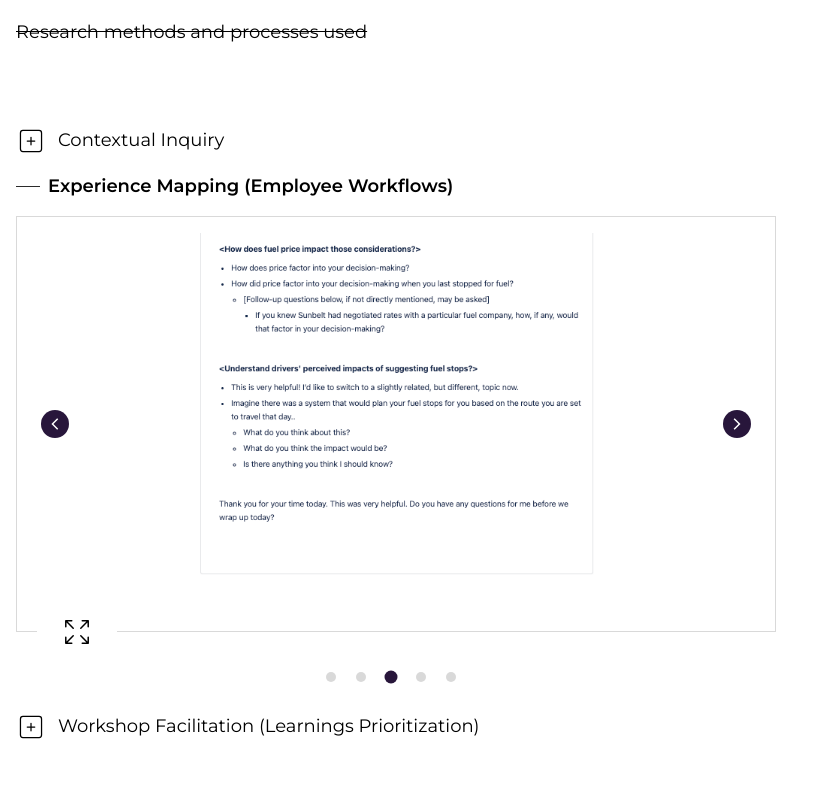
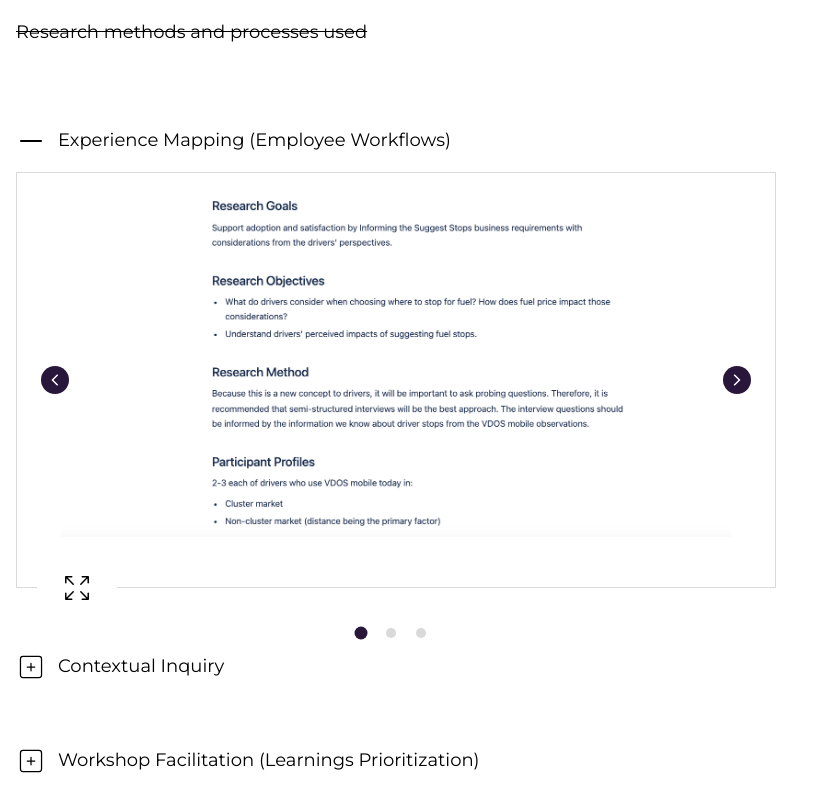
Before and after one commit to hasibulhasananik40420/client-portfolio, a React (Vite) app: page /details-4 in a window 1280 px wide. Shown: the part 1130-1920 px from the top of the page, without its empty margins (0-823 px from the left). Built offline with nearby package versions, Linux system fonts and the light colour scheme.

Commit message:
slider done

```diff
--- a/src/Components/FaqSlider/FaqSlider.jsx
+++ b/src/Components/FaqSlider/FaqSlider.jsx
@@ -1,10 +1,36 @@
 import { CiSquarePlus } from "react-icons/ci";
+import { AiOutlineMinus } from "react-icons/ai";
 
 import DiscoveryResearchImage1 from "../../assets/Suggested-fuel-Stops/Owned Research/2.Discovery Research/01.png";
 import DiscoveryResearchImage2 from "../../assets/Suggested-fuel-Stops/Owned Research/2.Discovery Research/02.png";
 import DiscoveryResearchImage3 from "../../assets/Suggested-fuel-Stops/Owned Research/2.Discovery Research/03.png";
-import DiscoveryResearchImage4 from "../../assets/Suggested-fuel-Stops/Owned Research/2.Discovery Research/04.png";
-import DiscoveryResearchImage5 from "../../assets/Suggested-fuel-Stops/Owned Research/2.Discovery Research/05.png";
+
+
+import JourneyMapImage1 from "../../assets/driving-app/Supported Research/1.Journey Map/image (1).png";
+import JourneyMapImage2 from "../../assets/driving-app/Supported Research/1.Journey Map/image (2).png";
+import JourneyMapImage3 from "../../assets/driving-app/Supported Research/1.Journey Map/image.png";
+
+
+import ContextualInquiryImage1 from "../../assets/driving-app/Owned Research/2.Contextual Inquiry/image (1).png";
+import ContextualInquiryImage2 from "../../assets/driving-app/Owned Research/2.Contextual Inquiry/image (2).png";
+import ContextualInquiryImage3 from "../../assets/driving-app/Owned Research/2.Contextual Inquiry/image (3).png";
+import ContextualInquiryImage4 from "../../assets/driving-app/Owned Research/2.Contextual Inquiry/image.png";
+import ContextualInquiryImage5 from "../../assets/driving-app/Owned Research/2.Contextual Inquiry/image(5).png";
+
+import PrioritizationWorkshopImage1 from "../../assets/driving-app/Owned Research/3.Prioritization Workshop/image (1).png";
+import PrioritizationWorkshopImage2 from "../../assets/driving-app/Owned Research/3.Prioritization Workshop/image.png";
+
+import CurrentStateFutureStateNarrativesImage1 from "../../assets/driving-app/Supported Research/3.Future State Narrative/01.png";
+
+import PersonasImage1 from "../../assets/driving-app/Supported Research/4.Personas/image.png";
+import placeholder from '../../assets/Placeholder.png'
+
+
+import UMUXLiteBenchmarkingPreReleaseImage1 from "../../assets/driving-app/Supported Research/5.UMUX-Lite Benchmarking (Pre-Release)/01.png";
+import UMUXLiteBenchmarkingPreReleaseImage2 from "../../assets/driving-app/Supported Research/5.UMUX-Lite Benchmarking (Pre-Release)/02.png";
+import UMUXLiteBenchmarkingPreReleaseImage3 from "../../assets/driving-app/Supported Research/5.UMUX-Lite Benchmarking (Pre-Release)/03.png";
+
+
 import CustomSliderVTwo from "../Slider/CustomSliderVTwo";
 import { useState } from "react";
 
@@ -13,66 +39,80 @@ const FaqSlider = () => {
 
 
 
-    const DiscoveryResearchData = [
+      const faqData = [
+
         {
           id: 1,
-          image: DiscoveryResearchImage1,
-          text: "Caption Text Lorem ipsum dolor sit amet consectetur",
+          text: 'Experience Mapping (Employee Workflows)',
+          images: [
+            { id: 1, image: DiscoveryResearchImage1, text: "Caption Text 1" },
+            { id: 2, image: DiscoveryResearchImage2, text: "Caption Text 2" },
+            { id: 3, image: DiscoveryResearchImage3, text: "Caption Text 3" },
+            // ... add more images as needed
+          ],
         },
         {
           id: 2,
-          image: DiscoveryResearchImage2,
-          text: "Caption 2 Text Lorem ipsum dolor sit amet consectetur",
+          text: 'Contextual Inquiry',
+          images: [
+            { id: 1, image: ContextualInquiryImage1, text: "Caption Text 1" },
+            { id: 2, image: ContextualInquiryImage2, text: "Caption Text 2" },
+            { id: 3, image: ContextualInquiryImage3, text: "Caption Text 3" },
+            { id: 3, image: ContextualInquiryImage4, text: "Caption Text 3" },
+            { id: 3, image: ContextualInquiryImage5, text: "Caption Text 3" },
+          ],
         },
         {
           id: 3,
-          image: DiscoveryResearchImage3,
-          text: "Caption 3 Text Lorem ipsum dolor sit amet consectetur",
+          text: 'Workshop Facilitation (Learnings Prioritization)',
+          images: [
+            { id: 1, image: PrioritizationWorkshopImage1, text: "Caption Text 1" },
+            { id: 2, image: PrioritizationWorkshopImage2, text: "Caption Text 2" },
+
+          ],
         },
         {
           id: 4,
-          image: DiscoveryResearchImage4,
-          text: "Caption 4 Text Lorem ipsum dolor sit amet consectetur",
+          text: 'Current Day Narratives',
+          images: [
+            { id: 1, image: CurrentStateFutureStateNarrativesImage1, text: "Caption Text 1" },
+            { id: 2, image: placeholder, text: "Caption Text 2" },
+            // ... add more images as needed
+          ],
         },
         {
           id: 5,
-          image: DiscoveryResearchImage5,
-          text: "Caption 5 Text Lorem ipsum dolor sit amet consectetur",
-        },
-
-      ];
-
-      const faqData = [
-        {
-          id: 1,
-          text: 'Contextual Inquiry',
-        },
-        {
-          id: 2,
-          text: 'Workshop Facilitation (Learnings Prioritization)',
-        },
-        {
-          id: 3,
-          text: 'Current Day Narratives',
-        },
-        {
-          id: 4,
           text: 'Journey Maps',
-        },
-        {
-          id: 5,
-          text: 'Personas',
+          images: [
+            { id: 1, image: JourneyMapImage1, text: "Caption Text 1" },
+            { id: 2, image: JourneyMapImage2, text: "Caption Text 2" },
+            { id: 3, image: JourneyMapImage3, text: "Caption Text 3" },
+          ],
         },
         {
           id: 6,
+          text: 'Personas',
+          images: [
+            { id: 1, image: PersonasImage1, text: "Caption Text 1" },
+            { id: 2, image: placeholder, text: "Caption Text 2" },
+            // ... add more images as needed
+          ],
+        },
+        {
+          id: 7,
           text: 'Benchmarking (Existing State)',
+          images: [
+            { id: 1, image: UMUXLiteBenchmarkingPreReleaseImage1, text: "Caption Text 1" },
+            { id: 2, image: UMUXLiteBenchmarkingPreReleaseImage2, text: "Caption Text 2" },
+            { id: 3, image: UMUXLiteBenchmarkingPreReleaseImage3, text: "Caption Text 3" },
+            // ... add more images as needed
+          ],
         },
       ];
 
 
       const initialSectionsState = Array(faqData.length).fill(false);
   initialSectionsState[0] = true; // Initial state: 1st FAQ is open, others are closed
-
   const [openSections, setOpenSections] = useState(initialSectionsState);
 
   const toggleSection = (index) => {
@@ -80,58 +120,21 @@ const FaqSlider = () => {
     newOpenSections[index] = true;
     setOpenSections(newOpenSections);
   };
-  return (
-    // <div className="mt-[70px]">
-
-    //          <div>
-    //           <CustomSliderVTwo images={DiscoveryResearchData} />
-    //          </div>
-
-    //           <div className="flex gap-3 mt-20">
-    //           <CiSquarePlus  className="text-[30px] cursor-pointer"/>
-
-    //              <h3 className="text-black text-[18px] font-Montserrat leading-7 font-normal">Contextual Inquiry</h3>
-    //           </div>
-
-    //            <div className="flex gap-3 mt-4">
-    //           <CiSquarePlus  className="text-[30px] cursor-pointer"/>
-    //              <h3 className="text-black text-[18px] font-Montserrat leading-7 font-normal">Workshop Facilational (Learnings Prioritization)</h3>
-    //           </div>
-
-    //            <div className="flex gap-3 mt-4">
-    //           <CiSquarePlus  className="text-[30px] cursor-pointer"/>
-    //              <h3 className="text-black text-[18px] font-Montserrat leading-7 font-normal">Current Day Narratives</h3>
-    //           </div>
-
-    //            <div className="flex gap-3 mt-4">
-    //           <CiSquarePlus  className="text-[30px] cursor-pointer"/>
-    //              <h3 className="text-black text-[18px] font-Montserrat leading-7 font-normal">Journey Maps</h3>
-    //           </div>
-
-    //            <div className="flex gap-3 mt-4">
-    //           <CiSquarePlus  className="text-[30px] cursor-pointer"/>
-    //              <h3 className="text-black text-[18px] font-Montserrat leading-7 font-normal">Personas</h3>
-    //           </div>
-
-    //            <div className="flex gap-3 mt-4">
-    //           <CiSquarePlus  className="text-[30px] cursor-pointer"/>
-    //              <h3 className="text-black text-[18px] font-Montserrat leading-7 font-normal">Benchmarking (Existing State)</h3>
-    //           </div>
 
 
 
-    //        </div>
 
+  return (
 
     <div className="">
       {faqData.map((section, index) => (
         <div key={section.id}>
-        <div className="flex gap-3 mt-20" onClick={() => toggleSection(index)}>
-          <CiSquarePlus
-            className={`text-[30px] cursor-pointer ${
-              openSections[index] ? 'open' : ''
-            }`}
-          />
+          <div className="flex gap-3 mt-16" onClick={() => toggleSection(index)}>
+            {openSections[index] ? (
+              <AiOutlineMinus className="text-[30px] cursor-pointer" />
+            ) : (
+              <CiSquarePlus className="text-[30px] cursor-pointer" />
+            )}
             <h3 className="text-black text-[18px] font-Montserrat leading-7 font-normal">
               {section.text}
             </h3>
@@ -139,9 +142,8 @@ const FaqSlider = () => {
 
           {openSections[index] && (
             <div className="mt-4">
-            <CustomSliderVTwo
-              images={DiscoveryResearchData}
-            />
+              {/* Pass the image paths to CustomSliderVTwo */}
+              <CustomSliderVTwo images={section.images} />
             </div>
           )}
         </div>
--- a/src/Components/Slider/CustomSliderVTwo.jsx
+++ b/src/Components/Slider/CustomSliderVTwo.jsx
@@ -12,7 +12,7 @@ import { BsArrowsFullscreen } from "react-icons/bs";
 
 
 
-const CustomSliderVTwo = ({ images,initialActiveIndex = 2 }) => {
+const CustomSliderVTwo = ({ images,initialActiveIndex = 0 }) => {
 
     const sliderRef = useRef(null);
 
@@ -68,10 +68,7 @@ const CustomSliderVTwo = ({ images,initialActiveIndex = 2 }) => {
 
   return (
     <div>
-        <span className="flex items-center gap-2">
-        <p className="w-[24px] h-[1px] bg-[#2B2B2B]"></p>
-         <h4 className="text-black text-[18px] font-Montserrat font-semibold leading-7">Experience Mapping (Employee Workflows)</h4>
-        </span>
+
       <div className="relative lg:w-[760px] w-full h-[416px] border-[1px] border-[#D9D9D9] mt-14 md:mt-14 lg:mt-4">
 
       <Slider ref={sliderRef} {...settings}>
--- a/src/Pages/DetailsFour/DetailsFour.jsx
+++ b/src/Pages/DetailsFour/DetailsFour.jsx
@@ -36,7 +36,7 @@ const DetailsFour = () => {
               <p className="text-black text-[18px] mt-[32px] font-Montserrat font-normal leading-7">My research's impact included helping raise the prioritization of future a roadmap item and identifying training needs. I also held a weekly interlock meeting keeping Research, Operations and Training aligned to identify research needs and stay aligned on findings.</p>
           </div>
 
-           <div className="mt-[120px]">
+           <div className="mt-[120px] mb-20">
 
            <h3 className="text-black text-[24px] font-Montserrat font-semibold leading-[34px]">Business Challenge</h3>
 
@@ -58,6 +58,14 @@ const DetailsFour = () => {
                  <FaqSlider/>
              </div>
 
+             <div className="mt-[60px]">
+                <h1 className="text-black text-[24px] font-Montserrat font-semibold leading-[34px] ">Findings/Results</h1>
+
+                <p className="text-black text-[18px] font-Montserrat font-normal leading-7 mt-4 ">1. Discovered ......</p>
+                <p className="text-black text-[18px] font-Montserrat font-normal leading-7 ">2. Found ......</p>
+                <p className="text-black text-[18px] font-Montserrat font-normal leading-7">3. Created ......</p>
+             </div>
+
 
 
       </div>
```
Lines whose indentation alone changed are shown as unchanged.
